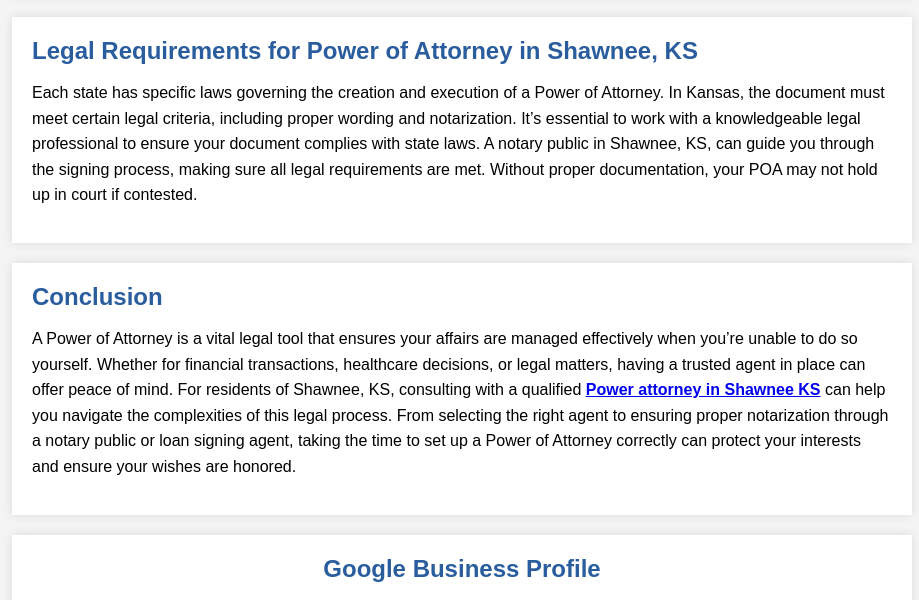
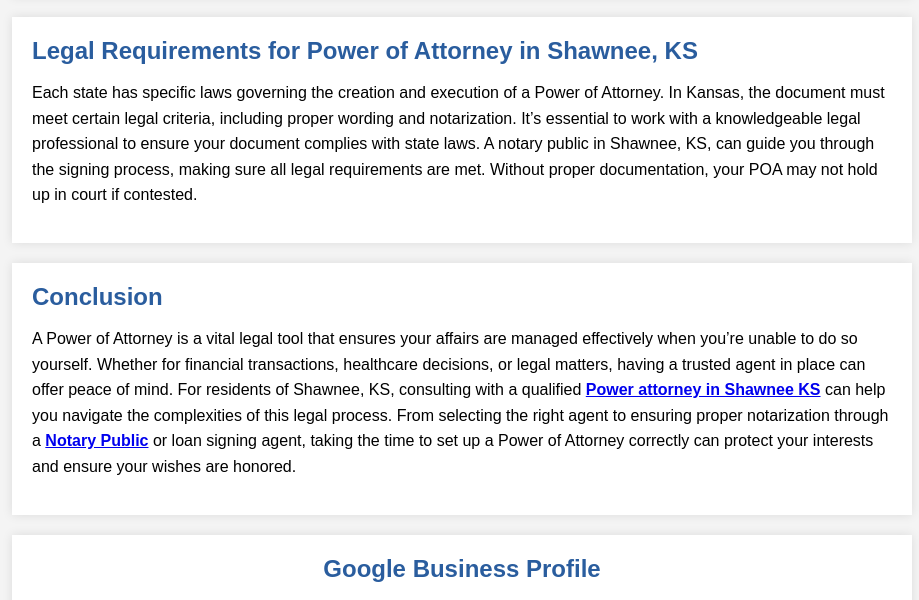
Before and after one commit to Robrt-Parker1/best-mobile-notary1, a plain HTML site: page index.html in a window 1280 px wide. Shown: the part 2288-2888 px from the top of the page, without its empty margins (178-1097 px from the left). Drawn offline with Linux system fonts and the light colour scheme; grey boxes are pictures that could not be loaded.

Commit message:
Update index.html

```diff
--- a/index.html
+++ b/index.html
@@ -1,6 +1,7 @@
 <!DOCTYPE html>
 <html lang="en">
 <head>
+    <meta name="google-site-verification" content="BWA7g4ILF4n-rdJ3Uf8W4dUAa9TrAXs68I4-NJTHMC8" />
     <meta charset="UTF-8">
     <meta name="viewport" content="width=device-width, initial-scale=1.0">
     <meta name="title" content="What is a Power of Attorney, and How Does It Work?">
@@ -138,7 +139,7 @@
     <!-- Conclusion Section -->
     <div class="container section">
         <h2>Conclusion</h2>
-        <p>A Power of Attorney is a vital legal tool that ensures your affairs are managed effectively when you’re unable to do so yourself. Whether for financial transactions, healthcare decisions, or legal matters, having a trusted agent in place can offer peace of mind. For residents of Shawnee, KS</b>, consulting with a qualified <b><a href="https://bestmobilenotarykansas.com/">Power attorney in Shawnee KS</a></b> can help you navigate the complexities of this legal process. From selecting the right agent to ensuring proper notarization through a notary public</b> or loan signing agent</b>, taking the time to set up a Power of Attorney correctly can protect your interests and ensure your wishes are honored.</p>
+        <p>A Power of Attorney is a vital legal tool that ensures your affairs are managed effectively when you’re unable to do so yourself. Whether for financial transactions, healthcare decisions, or legal matters, having a trusted agent in place can offer peace of mind. For residents of Shawnee, KS</b>, consulting with a qualified <b><a href="https://bestmobilenotarykansas.com/">Power attorney in Shawnee KS</a></b> can help you navigate the complexities of this legal process. From selecting the right agent to ensuring proper notarization through a <b><a href="https://robrt-parker1.github.io/best-mobile-notary/">Notary Public</a></b></b> or loan signing agent</b>, taking the time to set up a Power of Attorney correctly can protect your interests and ensure your wishes are honored.</p>
     </div>
 
     <!-- Map Section -->
```
